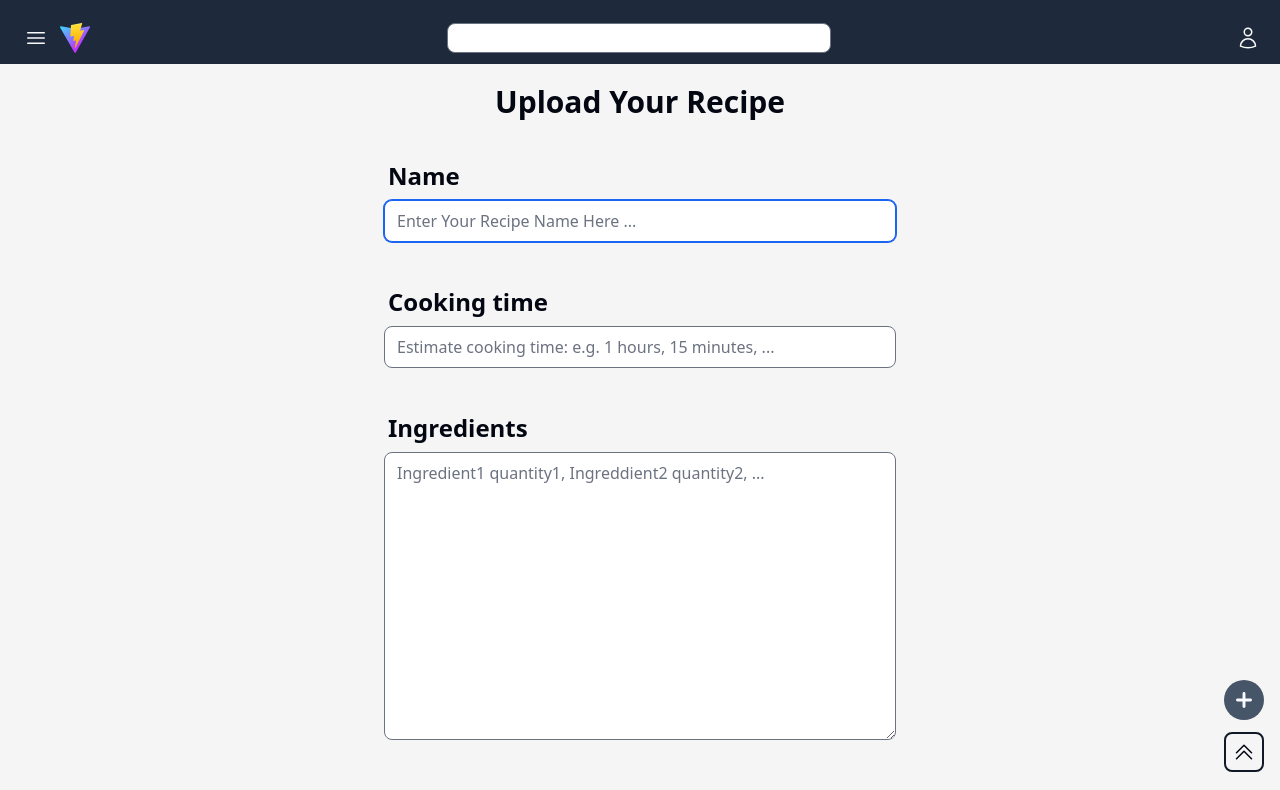
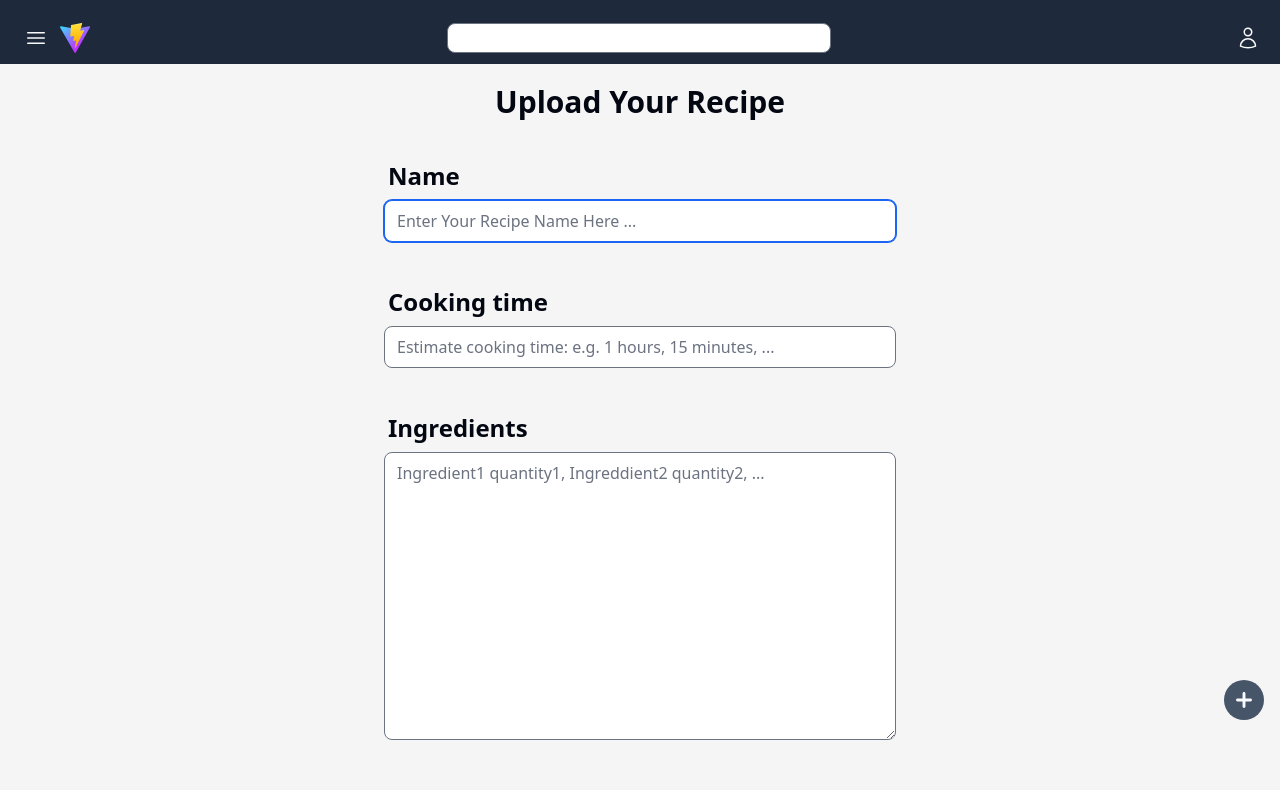
Before and after one commit to KayGV25/UIT_Web2-Frontend, a React (Vite) app: page /upload in a window 1280 px wide. Shown: the top 790 px of the page. Built offline with nearby package versions, Linux system fonts and the light colour scheme; sample sign-in values are in the browser's storage.

Commit message:
[ADD] scrol to top

```diff
--- a/src/Root.jsx
+++ b/src/Root.jsx
@@ -1,6 +1,15 @@
 import { Link } from "react-router-dom"
 import NavBar from "./components/NavBar"
+import { useEffect, useState } from "react"
 export default function Root(){
+
+    const [isTop, setIsTop] = useState(true)
+    useEffect(() => {
+        window.onscroll = () =>
+            setIsTop((window.pageYOffset || (document.documentElement && document.documentElement.scrollTop) || document.body.scrollTop) <= 50)
+            return () => (window.onscroll = null);
+    })
+
     return(
         <>
             <NavBar />
@@ -8,7 +17,8 @@ export default function Root(){
                 <img src="/plus.svg" className="size-4"/>
                 <p className="text-black text-center absolute right-12 w-24 bg-slate-50 rounded-md hidden group-hover:block">New Recipe</p>
             </Link>
-            <a href="#top" className="fixed bottom-7 right-4 size-10 rounded-lg border-2 dark:border-gray-50 border-gray-900 grid place-items-center cursor-pointer">
+            <a href="#top" className={`fixed bottom-7 right-4 size-10 rounded-lg border-2 dark:border-gray-50 border-gray-900 grid place-items-center cursor-pointer
+            ${ isTop ? "hidden" : "block"}`}>
                 <svg xmlns="http://www.w3.org/2000/svg" fill="none" viewBox="0 0 24 24" strokeWidth={1.5} stroke="currentColor" className="size-6">
                     <path strokeLinecap="round" strokeLinejoin="round" d="m4.5 18.75 7.5-7.5 7.5 7.5" />
                     <path strokeLinecap="round" strokeLinejoin="round" d="m4.5 12.75 7.5-7.5 7.5 7.5" />
```
